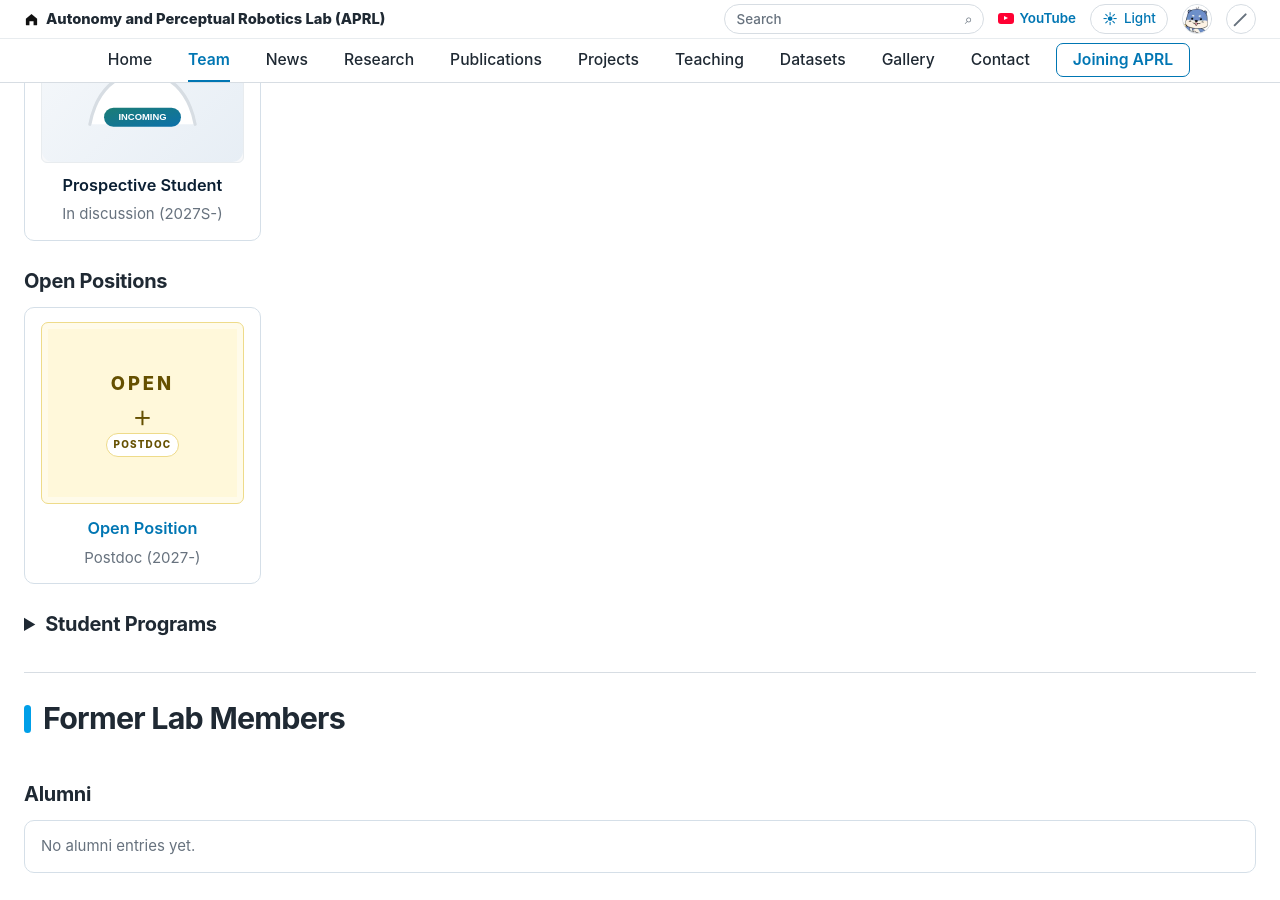
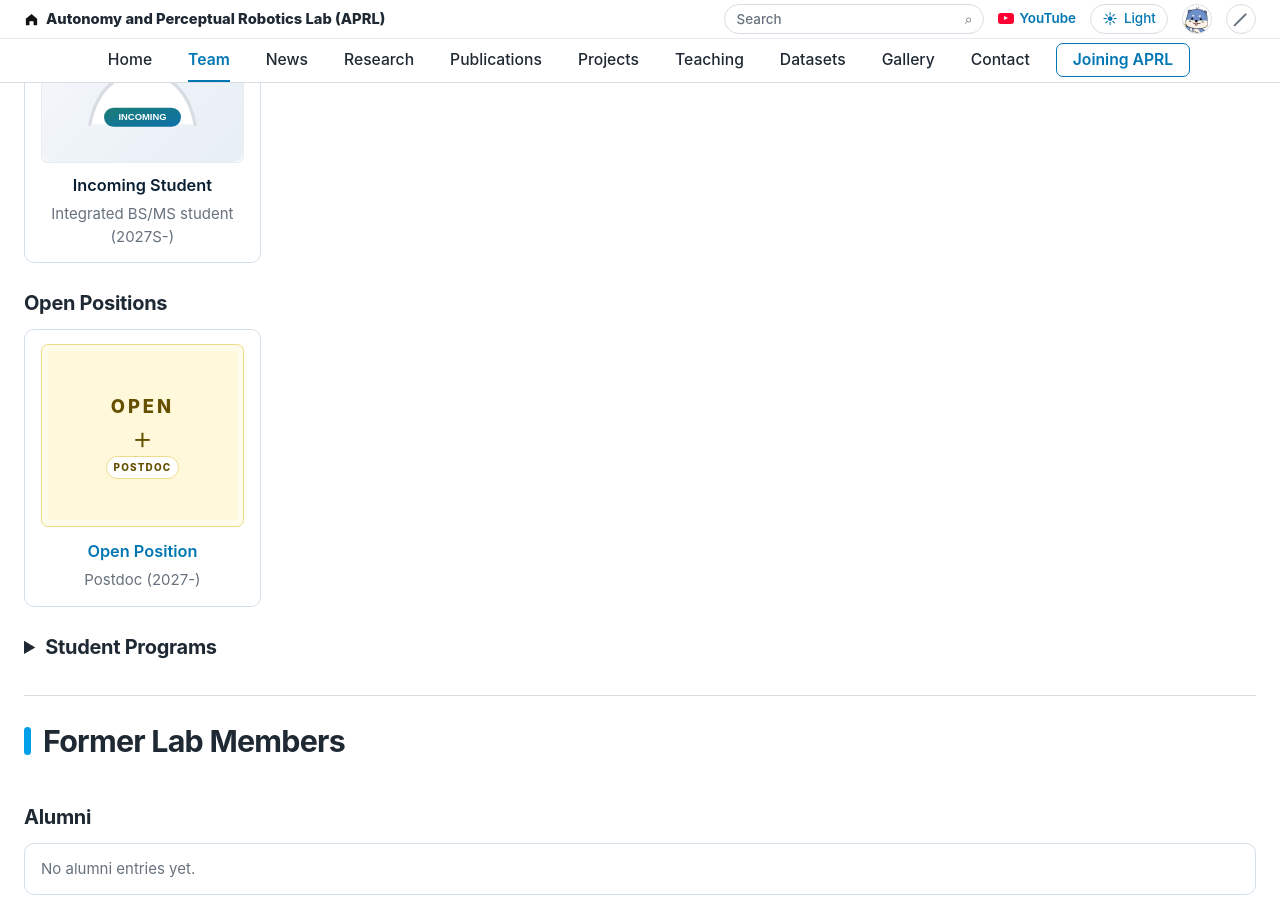
Before and after one commit to team-aprl/team-aprl.github.io, a Jekyll site: the page built from team.html, in a window 1280 px wide and 900 px high, scrolled down 1672 px. Built offline with Jekyll 4.4.1, drawn with Linux system fonts in a browser that asks for light colours.

Commit message:
Update incoming integrated BS/MS student status

```diff
--- a/team.html
+++ b/team.html
@@ -168,9 +168,9 @@ extra_scripts:
             <p>MS student (2027S-)</p>
           </article>
           <article class="team-member-card team-member-placeholder-card">
-            <img class="team-member-photo team-member-placeholder" src="assets/team/incoming-student.svg" alt="Prospective student" loading="lazy" />
-            <h3>Prospective Student</h3>
-            <p>In discussion (2027S-)</p>
+            <img class="team-member-photo team-member-placeholder" src="assets/team/incoming-student.svg" alt="Incoming student" loading="lazy" />
+            <h3>Incoming Student</h3>
+            <p>Integrated BS/MS student (2027S-)</p>
           </article>
         </div>
 
```
